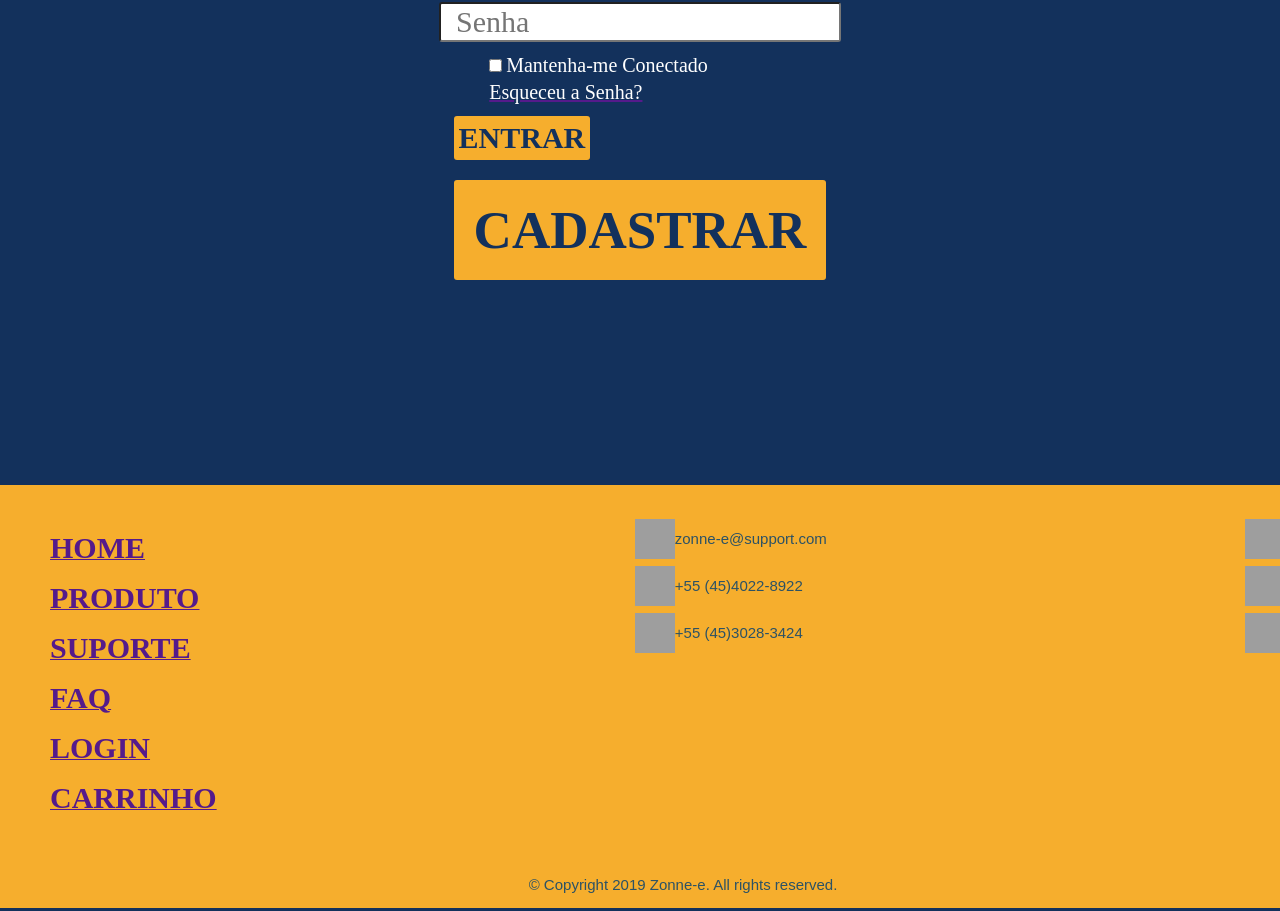
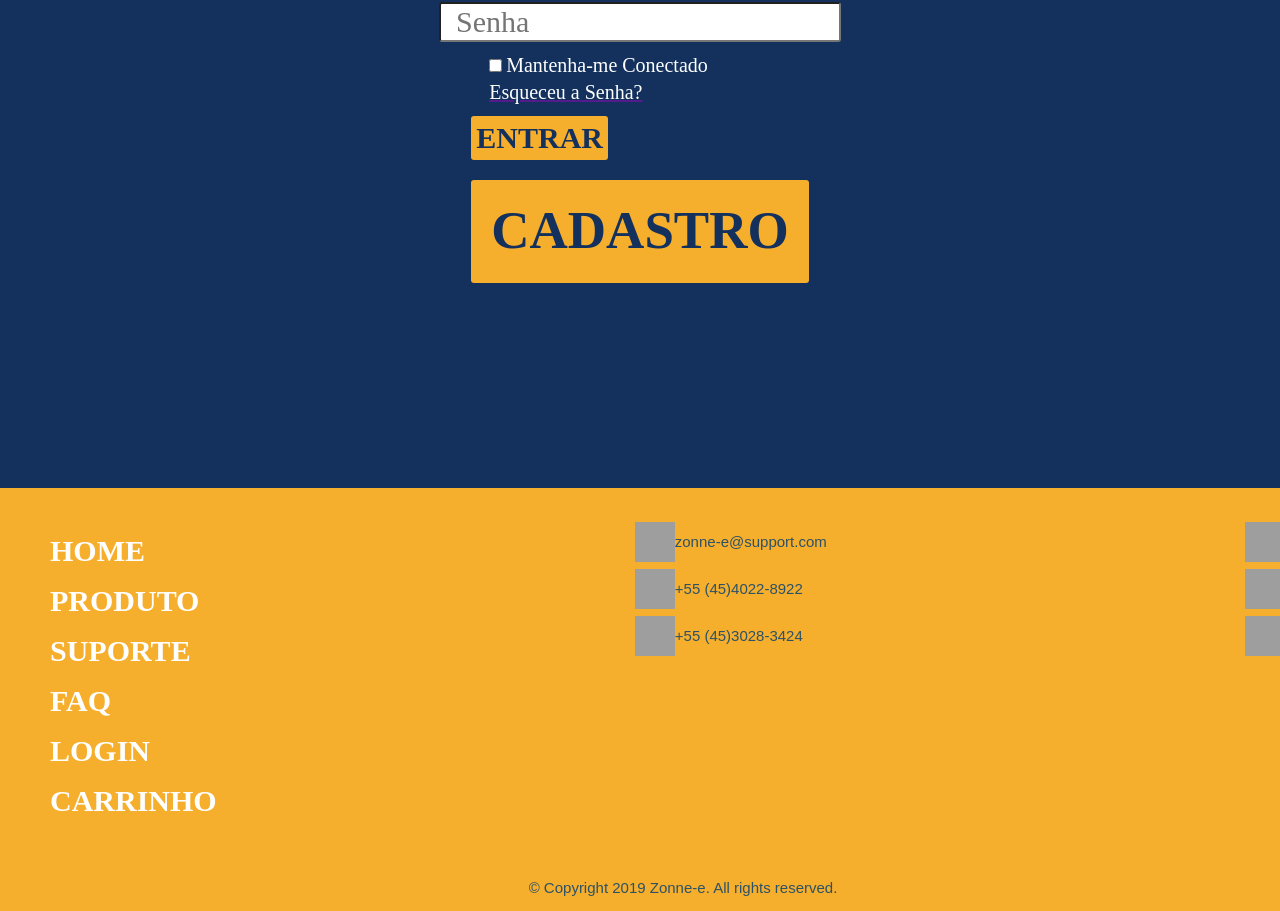
Before and after one commit to PenvicK/zonne-e-react, a React (Create React App) app: page / in a window 1280 px wide. Shown: the part 434-1345 px from the top of the page. Built offline with nearby package versions, Linux system fonts and the light colour scheme; grey boxes are pictures that could not be loaded.

Commit message:
Adicionei a animacao do botao cadastro

```diff
--- a/src/components/exemplojson/ex.json
+++ b/src/components/exemplojson/ex.json
@@ -29,4 +29,4 @@
 
      }
     }
-   }
+}
--- a/src/components/rodape/Footer.css
+++ b/src/components/rodape/Footer.css
@@ -47,3 +47,8 @@
     margin: 0 auto;
     justify-content: flex-start;
 }
+.linkFooter{
+    font-size: 25px;
+    text-decoration: none;
+    color: white;
+}
--- a/src/components/submit-button/Lista.jsx
+++ b/src/components/submit-button/Lista.jsx
@@ -4,12 +4,12 @@ function Lista(props){
   return (
     <div>
       <ul class="cabecalho">
-        <a href=""><strong>{props.texto1}</strong></a>
-        <a href=""><strong>{props.texto2}</strong></a>
-        <a href=""><strong>{props.texto3}</strong></a>
-        <a href=""><strong>{props.texto4}</strong></a>
-        <a href=""><strong>{props.texto5}</strong></a>
-        <a href=""><strong>{props.texto6}</strong></a>
+        <a href="" className="linkFooter"><strong>{props.texto1}</strong></a>
+        <a href="" className="linkFooter"><strong>{props.texto2}</strong></a>
+        <a href="" className="linkFooter"><strong>{props.texto3}</strong></a>
+        <a href="" className="linkFooter"><strong>{props.texto4}</strong></a>
+        <a href="" className="linkFooter"><strong>{props.texto5}</strong></a>
+        <a href="" className="linkFooter"><strong>{props.texto6}</strong></a>
       </ul>
     </div>
   );
--- /dev/null
+++ b/src/pages/cadastro.css
@@ -0,0 +1,59 @@
+
+.formulario{
+    background-color: white;
+    width: 900px;
+    margin: 0 auto;
+    margin-top: 100px;
+    display: flex;
+    flex-direction:column;
+    justify-content: center;
+    padding-bottom: 15px;
+    border-radius: 15px;
+    border-top-width: 15px;
+    border-left-width: 5x;
+    border-right-width: 5x;
+    border-bottom-width: 5x;
+    border-color: #F6AE2D;
+    border-style: solid;
+}
+.titulo{
+    color:#13315c;
+    font-family: Arial, "Helvetica Neue", Helvetica, sans-serif;
+    display: flex;
+   justify-content: center;
+}
+.cadastro{
+    width: 400px;
+    margin-left: auto;
+    margin-right: auto;
+    margin-top:100px;
+}
+.formulario input{
+    border: none;
+    padding: 20px;
+    box-sizing: border-box;
+    margin-bottom: 20px;
+    width: 100%;
+    display: block;
+}
+.nascimento{
+    display: flex;
+    flex-direction: row;
+
+}
+.nascimento input{
+    border: none;
+    padding: 20px;
+    box-sizing: border-box;
+    margin-bottom: 20px;
+    width: 100%;
+    display: block;
+    color: black;
+}
+.campo{
+    width: 100px;
+}
+.box{
+    display: flex;
+    justify-content: flex-start;
+}
--- a/src/pages/login.css
+++ b/src/pages/login.css
@@ -72,15 +72,88 @@ botao{
     margin-bottom: 55px;
     border-radius: 3px;
 }
-.cadastro a{
-    font-size: 53px;
-    font-family: agency fb;
-    color: #13315c;
-    text-decoration: none;
-}
 .cbox{
     display: flex;
     flex-direction: column;
     margin-right: 83px;
 
 }
+.linkCadastro{
+    position: relative;
+    display: inline-block;
+    text-transform: uppercase;
+    font-size: 53px;
+    font-family: agency fb;
+    color: #13315c;
+    text-decoration: none;
+    overflow: hidden;
+    transition: 0.2s;
+}
+.linkCadastro:hover{
+    color: white;
+    transition: 0.2s;
+    padding: 20px;
+}
+.linkCadastro span{
+    position: absolute;
+    display: block;
+}
+.linkCadastro span:nth-child(1)
+{
+    top:0;
+    left: -100%;
+    width: 100%;
+    height: 3px;
+    background: linear-gradient(90deg,transparent, #13315c);
+
+}
+.linkCadastro:hover span:nth-child(1)
+{
+    left: 100%;
+    transition: 1s;
+}
+.linkCadastro span:nth-child(3)
+{
+    bottom:0;
+    right: -100%;
+    width: 100%;
+    height: 3px;
+    background: linear-gradient(270deg,transparent, #13315c);
+
+}
+.linkCadastro:hover span:nth-child(3)
+{
+    right: 100%;
+    transition: 1s;
+    transition-delay: 0.5s;
+}
+.linkCadastro span:nth-child(2)
+{
+    top:-100%;
+    right: 0;
+    width: 3px;
+    height: 100%;
+    background: linear-gradient(180deg,transparent, #13315c);
+
+}
+.linkCadastro:hover span:nth-child(2)
+{
+    top: 100%;
+    transition: 1s;
+    transition-delay: 0.25s;
+}
+.linkCadastro span:nth-child(4)
+{
+    bottom:-100%;
+    left: 0;
+    width: 3px;
+    height: 100%;
+    background: linear-gradient(360deg,transparent, #13315c);
+
+}
+.linkCadastro:hover span:nth-child(4)
+{
+    bottom: 100%;
+    transition: 1s;
+    transition-delay: 0.75s;
+}
--- a/src/pages/login.jsx
+++ b/src/pages/login.jsx
@@ -27,7 +27,15 @@ function Login(){
                     </div>
                     <div>
                         <button className="enviar" type="submit"><a href=""><strong>ENTRAR</strong></a></button>
-                        <button className="cadastro" type="submit"><a href=""><strong>CADASTRAR</strong></a></button>
+                        <button className="cadastro" type="submit">
+                            <a className="linkCadastro" href="">
+                                <span></span>
+                                <span></span>
+                                <span></span>
+                                <span></span>
+                                <strong>CADASTRO</strong>
+                            </a>
+                        </button>
                     </div>
                 </div>
             </div>
```
Also changed, not shown: src/pages/Cadastro.jsx (added, +64 -0 lines).
